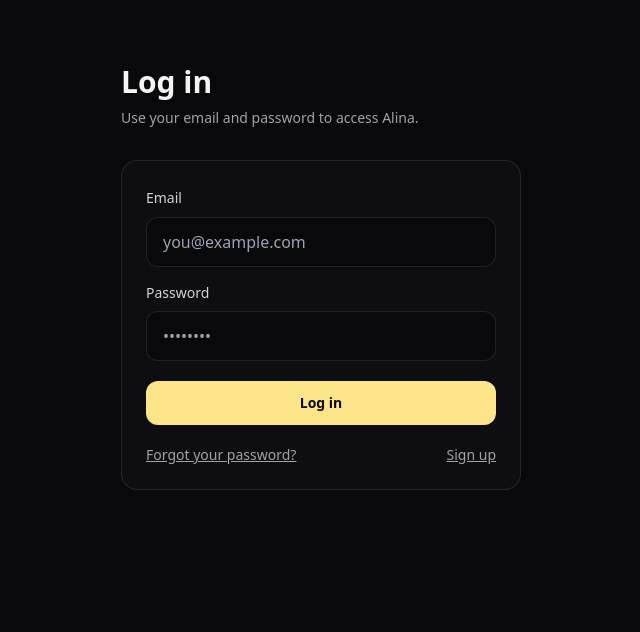
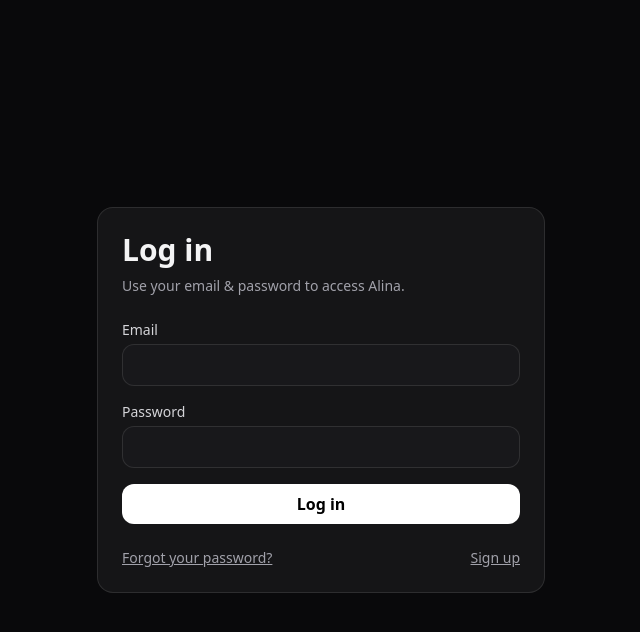
Before and after one commit to ginaqueenval/alina-mvp, a Next.js app: page /login in a window 1280 px wide. Shown: the top 632 px of the page, without its empty margins (319-959 px from the left). Built offline with nearby package versions, Linux system fonts and the light colour scheme; no server answers.

Commit message:
Fix useSearchParams Suspense on login

```diff
--- /dev/null
+++ b/src/app/login/LoginClient.tsx
@@ -0,0 +1,99 @@
+"use client";
+
+import Link from "next/link";
+import { useRouter, useSearchParams } from "next/navigation";
+import { useState } from "react";
+import { supabase } from "@/lib/supabaseClient";
+
+export default function LoginClient() {
+  const router = useRouter();
+  const searchParams = useSearchParams();
+
+  const next = searchParams.get("next") || "/feed";
+
+  const [email, setEmail] = useState("");
+  const [password, setPassword] = useState("");
+
+  const [loading, setLoading] = useState(false);
+  const [err, setErr] = useState<string | null>(null);
+
+  async function onSubmit(e: React.FormEvent) {
+    e.preventDefault();
+    setLoading(true);
+    setErr(null);
+
+    try {
+      const { error } = await supabase.auth.signInWithPassword({
+        email,
+        password,
+      });
+
+      if (error) throw error;
+
+      router.push(next);
+      router.refresh();
+    } catch (e: any) {
+      setErr(e?.message || "Login failed");
+    } finally {
+      setLoading(false);
+    }
+  }
+
+  return (
+    <main className="min-h-screen bg-zinc-950 text-zinc-100 flex items-center justify-center px-4">
+      <div className="w-full max-w-md border border-white/10 rounded-2xl p-6 bg-white/5">
+        <h1 className="text-3xl font-semibold">Log in</h1>
+        <p className="mt-2 text-sm text-zinc-400">
+          Use your email & password to access Alina.
+        </p>
+
+        <form onSubmit={onSubmit} className="mt-6 space-y-4">
+          <div>
+            <label className="block text-sm text-zinc-300 mb-1">Email</label>
+            <input
+              className="w-full rounded-xl bg-zinc-900 border border-white/10 px-3 py-2 outline-none"
+              value={email}
+              onChange={(e) => setEmail(e.target.value)}
+              type="email"
+              required
+            />
+          </div>
+
+          <div>
+            <label className="block text-sm text-zinc-300 mb-1">Password</label>
+            <input
+              className="w-full rounded-xl bg-zinc-900 border border-white/10 px-3 py-2 outline-none"
+              value={password}
+              onChange={(e) => setPassword(e.target.value)}
+              type="password"
+              required
+            />
+          </div>
+
+          {err && (
+            <div className="text-sm text-red-300 bg-red-500/10 border border-red-500/20 rounded-xl p-3">
+              {err}
+            </div>
+          )}
+
+          <button
+            type="submit"
+            disabled={loading}
+            className="w-full rounded-xl bg-white text-black py-2 font-semibold disabled:opacity-60"
+          >
+            {loading ? "Loading..." : "Log in"}
+          </button>
+
+          <div className="flex justify-between text-sm text-zinc-400 pt-2">
+            <Link className="underline hover:text-zinc-200" href="/forgot-password">
+              Forgot your password?
+            </Link>
+            <Link className="underline hover:text-zinc-200" href="/signup">
+              Sign up
+            </Link>
+          </div>
+        </form>
+      </div>
+    </main>
+  );
+}
--- a/src/app/login/page.tsx
+++ b/src/app/login/page.tsx
@@ -1,98 +1,12 @@
-"use client";
+import { Suspense } from "react";
+import LoginClient from "./LoginClient";
 
 export const dynamic = "force-dynamic";
 
-import { useState } from "react";
-import Link from "next/link";
-import { useRouter, useSearchParams } from "next/navigation";
-import { supabase } from "@/lib/supabaseClient";
-
 export default function LoginPage() {
-  const router = useRouter();
-  const searchParams = useSearchParams();
-
-  const [email, setEmail] = useState("");
-  const [password, setPassword] = useState("");
-  const [loading, setLoading] = useState(false);
-  const [err, setErr] = useState<string | null>(null);
-
-  async function onSubmit(e: React.FormEvent) {
-    e.preventDefault();
-    setLoading(true);
-    setErr(null);
-
-    try {
-      const { error } = await supabase.auth.signInWithPassword({
-        email,
-        password,
-      });
-      if (error) throw error;
-
-      const next = searchParams.get("next");
-      router.push(next || "/feed");
-      router.refresh();
-    } catch (e: any) {
-      setErr(e?.message || "Login failed");
-    } finally {
-      setLoading(false);
-    }
-  }
-
   return (
-    <main className="min-h-screen bg-zinc-950 text-zinc-100">
-      <div className="mx-auto max-w-md px-6 py-16">
-        <h1 className="text-3xl font-semibold">Log in</h1>
-        <p className="mt-2 text-sm text-zinc-400">
-          Use your email and password to access Alina.
-        </p>
-
-        <form
-          onSubmit={onSubmit}
-          className="mt-8 rounded-2xl border border-white/10 bg-zinc-900/40 p-6"
-        >
-          <label className="text-sm text-zinc-300">Email</label>
-          <input
-            value={email}
-            onChange={(e) => setEmail(e.target.value)}
-            type="email"
-            required
-            className="mt-2 w-full rounded-xl border border-white/10 bg-zinc-950 px-4 py-3 text-zinc-100 outline-none focus:border-white/20"
-            placeholder="you@example.com"
-          />
-
-          <label className="mt-4 block text-sm text-zinc-300">Password</label>
-          <input
-            value={password}
-            onChange={(e) => setPassword(e.target.value)}
-            type="password"
-            required
-            className="mt-2 w-full rounded-xl border border-white/10 bg-zinc-950 px-4 py-3 text-zinc-100 outline-none focus:border-white/20"
-            placeholder="••••••••"
-          />
-
-          <button
-            disabled={loading}
-            className="mt-5 w-full rounded-xl bg-amber-200 px-4 py-3 text-sm font-semibold text-zinc-950 disabled:opacity-70"
-          >
-            {loading ? "Logging in..." : "Log in"}
-          </button>
-
-          {err && (
-            <p className="mt-4 rounded-xl border border-red-500/30 bg-red-500/10 px-4 py-3 text-sm text-red-200">
-              {err}
-            </p>
-          )}
-
-          <div className="mt-5 flex items-center justify-between text-sm text-zinc-400">
-            <Link className="underline hover:text-zinc-200" href="/forgot-password">
-              Forgot your password?
-            </Link>
-            <Link className="underline hover:text-zinc-200" href="/signup">
-              Sign up
-            </Link>
-          </div>
-        </form>
-      </div>
-    </main>
+    <Suspense fallback={<div className="min-h-screen bg-zinc-950" />}>
+      <LoginClient />
+    </Suspense>
   );
 }
```
